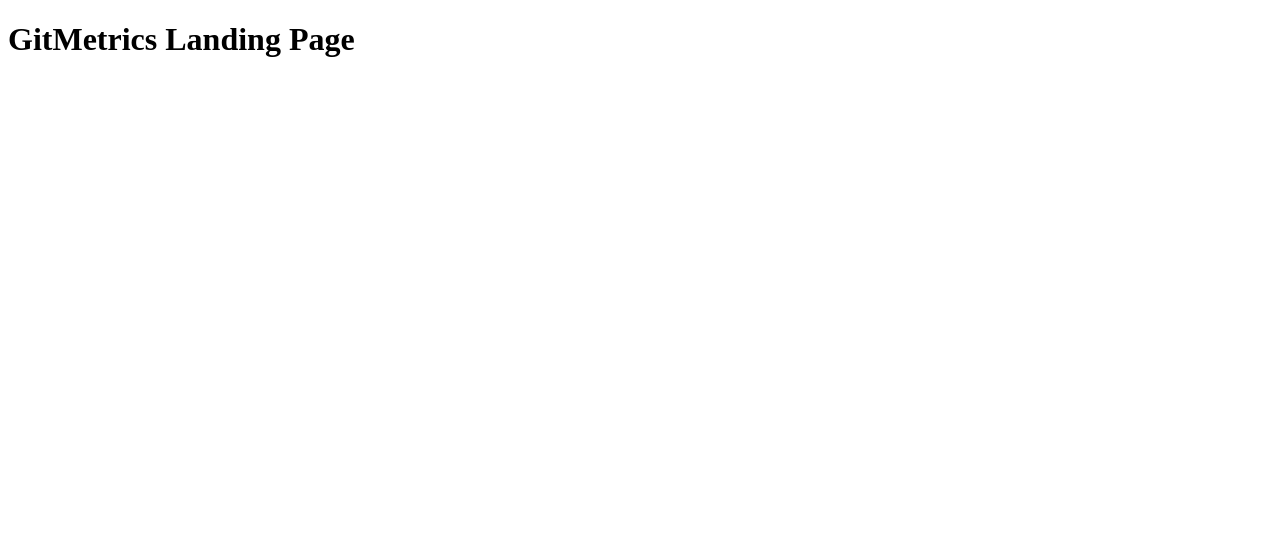
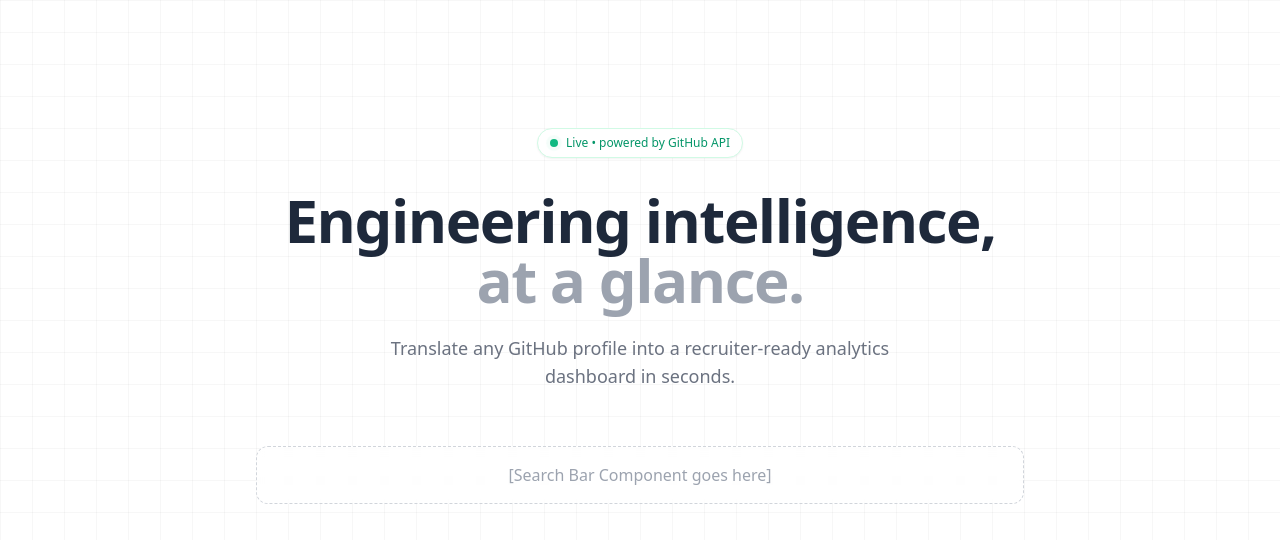
Before and after one commit to suhaniyadav-netizen/GitMetrics, a React (Vite) app: page / in a window 1280 px wide. Shown: the top 540 px of the page. Built offline with nearby package versions, Linux system fonts and the light colour scheme.

Commit message:
Designed a cool minimal landing page with hero section

```diff
--- a/src/main.jsx
+++ b/src/main.jsx
@@ -1,6 +1,7 @@
 import { StrictMode } from 'react'
 import { createRoot } from 'react-dom/client'
 import App from './App.jsx'
+import './index.css'
 
 createRoot(document.getElementById('root')).render(
   <StrictMode>
--- a/src/pages/Home.jsx
+++ b/src/pages/Home.jsx
@@ -1,7 +1,41 @@
+import React from 'react';
+
 export default function Home() {
   return (
-    <div className="flex items-center justify-center min-h-screen">
-      <h1 className="text-3xl font-bold text-secondary">GitMetrics Landing Page</h1>
+    <div className="relative flex flex-col items-center min-h-screen px-4 overflow-hidden bg-primary pt-20 md:pt-32">
+      <div
+        className="absolute inset-0 bg-[size:32px_32px]"
+        style={{
+          backgroundImage: 'linear-gradient(to right, rgba(0, 0, 0, 0.03) 1px, transparent 1px), linear-gradient(to bottom, rgba(0, 0, 0, 0.03) 1px, transparent 1px)'
+        }}
+      />
+
+      <div className="relative z-10 flex flex-col items-center w-full max-w-3xl text-center">
+        <div className="flex items-center gap-2 px-3 py-1.5 mb-8 text-xs font-medium text-emerald-600 bg-white border border-emerald-100 rounded-full shadow-sm">
+          <span className="relative flex w-2 h-2">
+            <span className="absolute inline-flex w-full h-full bg-emerald-400 rounded-full opacity-75 animate-ping"></span>
+            <span className="relative inline-flex w-2 h-2 bg-emerald-500 rounded-full"></span>
+          </span>
+          Live • powered by GitHub API
+        </div>
+
+        {/* Hero Typography */}
+        <h1 className="mb-6 text-5xl font-semibold tracking-tight text-accent md:text-6xl">
+          Engineering intelligence, <br className="hidden md:block" />
+          <span className="text-gray-400">at a glance.</span>
+        </h1>
+
+
+        <p className="max-w-xl mb-10 text-lg text-gray-500">
+          Translate any GitHub profile into a recruiter-ready analytics dashboard in seconds.
+        </p>
+
+        {/* Placeholder for the Search Component we will build next */}
+        <div className="w-full p-4 mt-4 text-gray-400 border border-gray-300 border-dashed rounded-xl bg-white/50 backdrop-blur-sm">
+          [Search Bar Component goes here]
+        </div>
+
+      </div>
     </div>
   );
 }
```
